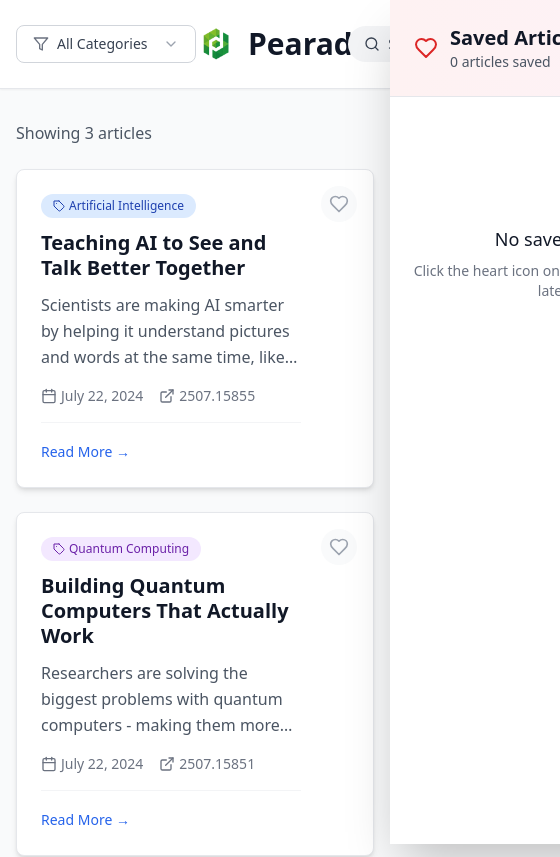
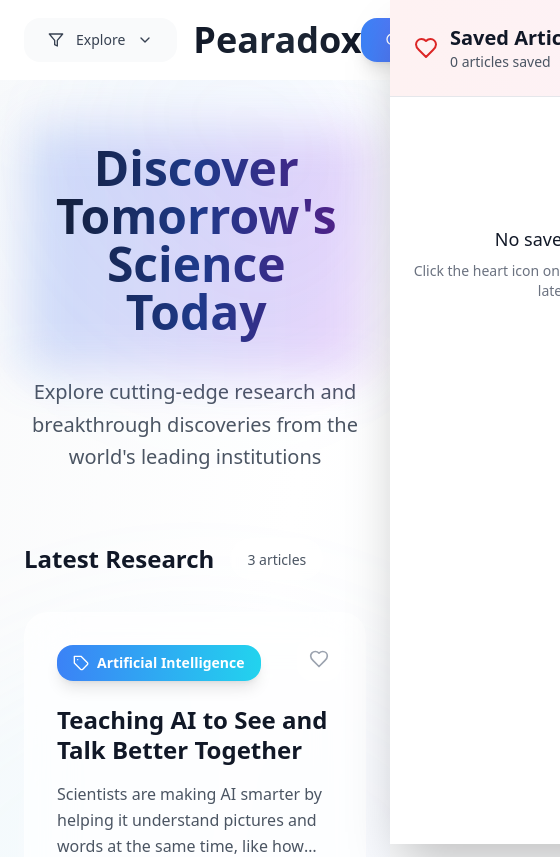
Before and after one commit to parizob/Peardox-2.0, a React (Vite) app: page / in a window 390 px wide. Shown: the top 857 px of the page, 560 px wide, since content can reach past the window. Built offline with nearby package versions, Linux system fonts and the light colour scheme.

Commit message:
updated ui

```diff
--- a/src/App.jsx
+++ b/src/App.jsx
@@ -66,7 +66,14 @@ function App() {
   };
 
   return (
-    <div className="min-h-screen bg-gray-50">
+    <div className="min-h-screen bg-gradient-to-br from-gray-50 via-white to-blue-50/30 relative overflow-hidden">
+      {/* Background Elements */}
+      <div className="absolute inset-0 overflow-hidden pointer-events-none">
+        <div className="absolute top-0 right-0 w-96 h-96 bg-gradient-to-bl from-blue-400/10 to-transparent rounded-full blur-3xl"></div>
+        <div className="absolute bottom-0 left-0 w-96 h-96 bg-gradient-to-tr from-purple-400/10 to-transparent rounded-full blur-3xl"></div>
+        <div className="absolute top-1/2 left-1/2 transform -translate-x-1/2 -translate-y-1/2 w-[800px] h-[800px] bg-gradient-to-r from-cyan-300/5 via-blue-300/5 to-purple-300/5 rounded-full blur-3xl"></div>
+      </div>
+
       <Header
         searchTerm={searchTerm}
         onSearchChange={setSearchTerm}
@@ -77,17 +84,46 @@ function App() {
         savedCount={favorites.size}
       />
 
-      <main className="max-w-7xl mx-auto px-4 sm:px-6 lg:px-8 py-8">
-        <div className="mb-6">
-          <p className="text-gray-600">
-            Showing {filteredArticles.length} article{filteredArticles.length !== 1 ? 's' : ''}
-            {selectedCategory && ` in ${selectedCategory}`}
-            {searchTerm && ` matching "${searchTerm}"`}
-          </p>
+      <main className="relative z-10 max-w-7xl mx-auto px-6 py-12">
+        {/* Hero Section */}
+        {!searchTerm && !selectedCategory && (
+          <div className="text-center mb-16">
+            <div className="relative inline-block">
+              <div className="absolute inset-0 bg-gradient-to-r from-blue-600/20 to-purple-600/20 rounded-2xl blur-xl transform rotate-1"></div>
+              <h2 className="relative text-5xl font-bold bg-gradient-to-r from-gray-900 via-blue-900 to-purple-900 bg-clip-text text-transparent mb-6 px-8 py-4">
+                Discover Tomorrow's Science Today
+              </h2>
+            </div>
+            <p className="text-xl text-gray-600 max-w-2xl mx-auto leading-relaxed">
+              Explore cutting-edge research and breakthrough discoveries from the world's leading institutions
+            </p>
+          </div>
+        )}
+
+        {/* Results Header */}
+        <div className="mb-8">
+          <div className="flex items-center justify-between">
+            <div className="flex items-center space-x-4">
+              <h3 className="text-2xl font-bold text-gray-900">
+                {selectedCategory ? `${selectedCategory} Research` : 'Latest Research'}
+              </h3>
+              <div className="px-4 py-2 bg-white/60 backdrop-blur-sm border border-white/20 rounded-full">
+                <span className="text-sm font-medium text-gray-600">
+                  {filteredArticles.length} article{filteredArticles.length !== 1 ? 's' : ''}
+                </span>
+              </div>
+            </div>
+            {searchTerm && (
+              <div className="text-sm text-gray-500">
+                Results for "{searchTerm}"
+              </div>
+            )}
+          </div>
         </div>
 
+        {/* Articles Grid */}
         {filteredArticles.length > 0 ? (
-          <div className="grid gap-6 md:grid-cols-2 lg:grid-cols-3">
+          <div className="grid gap-8 md:grid-cols-2 lg:grid-cols-3">
             {filteredArticles.map(article => (
               <ArticleCard
                 key={article.id}
@@ -99,11 +135,14 @@ function App() {
             ))}
           </div>
         ) : (
-          <div className="text-center py-12">
-            <BookOpen className="mx-auto h-12 w-12 text-gray-400 mb-4" />
-            <h3 className="text-lg font-medium text-gray-900 mb-2">No articles found</h3>
-            <p className="text-gray-500">
-              Try adjusting your search terms or category filter.
+          <div className="text-center py-20">
+            <div className="relative inline-block mb-8">
+              <div className="absolute inset-0 bg-gradient-to-r from-gray-300/20 to-gray-400/20 rounded-2xl blur-xl"></div>
+              <BookOpen className="relative mx-auto h-24 w-24 text-gray-400" />
+            </div>
+            <h3 className="text-2xl font-bold text-gray-900 mb-4">No Research Found</h3>
+            <p className="text-gray-500 max-w-md mx-auto">
+              Try adjusting your search terms or exploring different categories to discover new research.
             </p>
           </div>
         )}
--- a/src/components/ArticleCard.jsx
+++ b/src/components/ArticleCard.jsx
@@ -4,77 +4,94 @@ import { ExternalLink, Calendar, Tag, Heart } from 'lucide-react';
 const ArticleCard = ({ article, onClick, isFavorite, onToggleFavorite }) => {
   const getCategoryColor = (category) => {
     const colors = {
-      'Artificial Intelligence': 'bg-blue-100 text-blue-800',
-      'Quantum Computing': 'bg-purple-100 text-purple-800',
-      'Edge Computing': 'bg-green-100 text-green-800',
-      'Computer Vision': 'bg-orange-100 text-orange-800',
-      'Natural Language Processing': 'bg-indigo-100 text-indigo-800',
+      'Artificial Intelligence': 'from-blue-500 to-cyan-400',
+      'Quantum Computing': 'from-purple-500 to-pink-400',
+      'Edge Computing': 'from-green-500 to-emerald-400',
+      'Computer Vision': 'from-orange-500 to-yellow-400',
+      'Natural Language Processing': 'from-indigo-500 to-purple-400',
     };
-    return colors[category] || 'bg-gray-100 text-gray-800';
+    return colors[category] || 'from-gray-500 to-gray-400';
   };
 
   const handleFavoriteClick = (e) => {
-    e.stopPropagation(); // Prevent card click when clicking heart
+    e.stopPropagation();
     onToggleFavorite(article.id);
   };
 
   return (
     <div
-      className="bg-white rounded-lg shadow-md hover:shadow-lg transition-shadow duration-300 p-6 cursor-pointer border border-gray-200 hover:border-primary-300 relative"
+      className="group relative bg-white/70 backdrop-blur-xl border border-white/20 rounded-3xl p-8 cursor-pointer transition-all duration-500 hover:bg-white/80 hover:shadow-2xl hover:shadow-blue-500/10 hover:-translate-y-2 hover:scale-[1.02]"
       onClick={() => onClick(article)}
     >
-      {/* Favorite Heart Icon */}
+      {/* Background Glow Effect */}
+      <div className="absolute inset-0 bg-gradient-to-br from-white/40 to-transparent rounded-3xl opacity-0 group-hover:opacity-100 transition-opacity duration-500"></div>
+
+      {/* Favorite Heart */}
       <button
         onClick={handleFavoriteClick}
-        className={`absolute top-4 right-4 p-2 rounded-full transition-all duration-200 ${
+        className={`absolute top-6 right-6 p-3 rounded-2xl transition-all duration-300 z-10 ${
           isFavorite
-            ? 'bg-red-50 text-red-600 hover:bg-red-100'
-            : 'bg-gray-50 text-gray-400 hover:bg-red-50 hover:text-red-500'
+            ? 'bg-gradient-to-r from-red-500 to-pink-500 text-white shadow-lg shadow-red-500/25 scale-110'
+            : 'bg-white/60 backdrop-blur-sm text-gray-400 hover:bg-red-50 hover:text-red-500 hover:scale-110'
         }`}
         title={isFavorite ? 'Remove from favorites' : 'Add to favorites'}
       >
         <Heart
-          className={`h-5 w-5 transition-all duration-200 ${
+          className={`h-5 w-5 transition-all duration-300 ${
             isFavorite ? 'fill-current' : ''
           }`}
         />
       </button>
 
-      <div className="pr-12"> {/* Add right padding to avoid overlap with heart */}
-        <div className="flex items-start justify-between mb-3">
-          <span className={`inline-flex items-center px-3 py-1 rounded-full text-xs font-medium ${getCategoryColor(article.category)}`}>
-            <Tag className="w-3 h-3 mr-1" />
-            {article.category}
-          </span>
+      {/* Category Badge */}
+      <div className="relative mb-6">
+        <div className={`inline-flex items-center px-4 py-2 rounded-2xl bg-gradient-to-r ${getCategoryColor(article.category)} text-white shadow-lg`}>
+          <Tag className="w-4 h-4 mr-2" />
+          <span className="text-sm font-bold">{article.category}</span>
         </div>
+      </div>
 
-        <h3 className="text-xl font-semibold text-gray-900 mb-3 leading-tight">
-          {article.title}
-        </h3>
+      {/* Title */}
+      <h3 className="text-2xl font-bold text-gray-900 mb-4 leading-tight group-hover:text-blue-900 transition-colors duration-300">
+        {article.title}
+      </h3>
 
-        <p className="text-gray-600 mb-4 line-clamp-3 leading-relaxed">
-          {article.shortDescription}
-        </p>
+      {/* Description */}
+      <p className="text-gray-600 mb-6 line-clamp-3 leading-relaxed text-base">
+        {article.shortDescription}
+      </p>
 
-        <div className="flex items-center justify-between">
-          <div className="flex items-center text-sm text-gray-500 space-x-4">
-            <span className="flex items-center">
-              <Calendar className="h-4 w-4 mr-1" />
-              {article.publishedDate}
-            </span>
-            <span className="flex items-center">
-              <ExternalLink className="h-4 w-4 mr-1" />
-              {article.arxivId}
-            </span>
+      {/* Meta Information */}
+      <div className="flex items-center justify-between mb-6">
+        <div className="flex items-center space-x-4 text-sm text-gray-500">
+          <div className="flex items-center bg-gray-50/80 backdrop-blur-sm rounded-full px-3 py-1">
+            <Calendar className="h-4 w-4 mr-2" />
+            <span className="font-medium">{article.publishedDate}</span>
+          </div>
+          <div className="flex items-center bg-gray-50/80 backdrop-blur-sm rounded-full px-3 py-1">
+            <ExternalLink className="h-4 w-4 mr-2" />
+            <span className="font-medium">{article.arxivId}</span>
           </div>
         </div>
+      </div>
 
-        <div className="mt-4 pt-4 border-t border-gray-100">
-          <button className="text-primary-600 hover:text-primary-700 font-medium text-sm transition-colors">
-            Read More →
-          </button>
+      {/* Call to Action */}
+      <div className="relative">
+        <div className="absolute inset-0 bg-gradient-to-r from-blue-500 to-purple-500 rounded-2xl blur-lg opacity-0 group-hover:opacity-30 transition-opacity duration-500"></div>
+        <div className="relative bg-gradient-to-r from-gray-50 to-white border border-gray-200/50 rounded-2xl p-4 group-hover:from-blue-50 group-hover:to-purple-50 group-hover:border-blue-200/50 transition-all duration-500">
+          <div className="flex items-center justify-between">
+            <span className="font-bold text-gray-700 group-hover:text-blue-700 transition-colors duration-300">
+              Explore Research
+            </span>
+            <div className="w-8 h-8 bg-gradient-to-r from-blue-500 to-purple-500 rounded-full flex items-center justify-center group-hover:scale-110 transition-transform duration-300">
+              <ExternalLink className="h-4 w-4 text-white" />
+            </div>
+          </div>
         </div>
       </div>
+
+      {/* Hover Accent Line */}
+      <div className="absolute bottom-0 left-8 right-8 h-1 bg-gradient-to-r from-blue-500 to-purple-500 rounded-full transform scale-x-0 group-hover:scale-x-100 transition-transform duration-500 origin-left"></div>
     </div>
   );
 };
--- a/src/components/Header.jsx
+++ b/src/components/Header.jsx
@@ -1,5 +1,5 @@
-import React, { useState } from 'react';
-import { Search, User, Heart, ChevronDown, Filter } from 'lucide-react';
+import React, { useState, useEffect } from 'react';
+import { Search, User, Heart, ChevronDown, Filter, X } from 'lucide-react';
 
 const Header = ({
   searchTerm,
@@ -12,22 +12,21 @@ const Header = ({
 }) => {
   const [isSearchExpanded, setIsSearchExpanded] = useState(false);
   const [isCategoryDropdownOpen, setIsCategoryDropdownOpen] = useState(false);
+  const [scrollY, setScrollY] = useState(0);
+
+  useEffect(() => {
+    const handleScroll = () => setScrollY(window.scrollY);
+    window.addEventListener('scroll', handleScroll);
+    return () => window.removeEventListener('scroll', handleScroll);
+  }, []);
 
   const handleSearchClick = () => {
     setIsSearchExpanded(true);
   };
 
-  const handleSearchBlur = () => {
-    if (!searchTerm) {
+  const handleSearchClose = () => {
     setIsSearchExpanded(false);
-    }
-  };
-
-  const handleSearchChange = (value) => {
-    onSearchChange(value);
-    if (!value) {
-      setIsSearchExpanded(false);
-    }
+    onSearchChange('');
   };
 
   const handleCategorySelect = (category) => {
@@ -35,70 +34,125 @@ const Header = ({
     setIsCategoryDropdownOpen(false);
   };
 
+  const getCategoryColor = (category) => {
+    const colors = {
+      'Artificial Intelligence': 'from-blue-500 to-cyan-400',
+      'Quantum Computing': 'from-purple-500 to-pink-400',
+      'Edge Computing': 'from-green-500 to-emerald-400',
+      'Computer Vision': 'from-orange-500 to-yellow-400',
+      'Natural Language Processing': 'from-indigo-500 to-purple-400',
+    };
+    return colors[category] || 'from-gray-500 to-gray-400';
+  };
+
   return (
-    <header className="bg-white shadow-sm border-b border-gray-200">
-      <div className="max-w-7xl mx-auto px-4 sm:px-6 lg:px-8 py-6">
+    <>
+      {/* Immersive Search Overlay */}
+      {isSearchExpanded && (
+        <div className="fixed inset-0 bg-black/80 backdrop-blur-xl z-50 flex items-center justify-center">
+          <div className="w-full max-w-3xl mx-4">
+            <div className="relative">
+              <div className="absolute inset-0 bg-gradient-to-r from-blue-600/20 to-purple-600/20 rounded-2xl blur-xl"></div>
+              <div className="relative bg-white/10 backdrop-blur-2xl border border-white/20 rounded-2xl p-8">
+                <div className="flex items-center justify-between mb-6">
+                  <h2 className="text-2xl font-bold text-white">Discover Science</h2>
+                  <button
+                    onClick={handleSearchClose}
+                    className="p-2 text-white/70 hover:text-white hover:bg-white/10 rounded-full transition-all"
+                  >
+                    <X className="h-6 w-6" />
+                  </button>
+                </div>
+                <div className="relative">
+                  <Search className="absolute left-6 top-1/2 transform -translate-y-1/2 h-6 w-6 text-white/50" />
+                  <input
+                    type="text"
+                    placeholder="Search for groundbreaking research..."
+                    value={searchTerm}
+                    onChange={(e) => onSearchChange(e.target.value)}
+                    autoFocus
+                    className="w-full pl-16 pr-6 py-6 bg-white/10 border border-white/20 rounded-2xl text-white placeholder-white/50 text-lg focus:outline-none focus:ring-2 focus:ring-white/30 focus:border-white/30 backdrop-blur-sm"
+                  />
+                </div>
+                {searchTerm && (
+                  <div className="mt-4 text-white/70 text-sm">
+                    Press Enter to search • ESC to close
+                  </div>
+                )}
+              </div>
+            </div>
+          </div>
+        </div>
+      )}
+
+      {/* Main Header */}
+      <header className={`fixed top-0 left-0 right-0 z-40 transition-all duration-500 ${
+        scrollY > 10
+          ? 'bg-white/80 backdrop-blur-xl border-b border-white/20 shadow-xl'
+          : 'bg-white/95 backdrop-blur-md'
+      }`}>
+        <div className="max-w-7xl mx-auto px-6 py-4">
           <div className="flex items-center justify-between">
-          {/* Left Side - Categories Dropdown */}
+
+            {/* Left - Dynamic Categories */}
             <div className="flex-1 flex justify-start">
               <div className="relative">
                 <button
                   onClick={() => setIsCategoryDropdownOpen(!isCategoryDropdownOpen)}
-                className="flex items-center space-x-2 px-4 py-2 bg-white border border-gray-300 rounded-lg hover:border-gray-400 hover:shadow-sm transition-all duration-200 min-w-[180px] justify-between"
+                  className={`group flex items-center space-x-3 px-6 py-3 rounded-2xl transition-all duration-300 ${
+                    selectedCategory
+                      ? `bg-gradient-to-r ${getCategoryColor(selectedCategory)} text-white shadow-lg transform hover:scale-105`
+                      : 'bg-gray-50 hover:bg-gray-100 text-gray-700 hover:shadow-md'
+                  }`}
                 >
-                <div className="flex items-center space-x-2">
-                  <Filter className="h-4 w-4 text-gray-500" />
-                  <span className="text-sm font-medium text-gray-700">
-                    {selectedCategory || 'All Categories'}
+                  <Filter className="h-4 w-4" />
+                  <span className="font-medium text-sm">
+                    {selectedCategory || 'Explore'}
                   </span>
-                </div>
                   <ChevronDown
-                  className={`h-4 w-4 text-gray-400 transition-transform duration-200 ${
+                    className={`h-4 w-4 transition-transform duration-300 ${
                       isCategoryDropdownOpen ? 'rotate-180' : ''
                     }`}
                   />
                 </button>
 
-              {/* Custom Dropdown Menu */}
+                {/* Sleek Dropdown */}
                 {isCategoryDropdownOpen && (
                   <>
-                  {/* Backdrop */}
                     <div
                       className="fixed inset-0 z-10"
                       onClick={() => setIsCategoryDropdownOpen(false)}
                     />
-
-                  {/* Dropdown Content */}
-                  <div className="absolute top-full left-0 mt-2 w-full bg-white border border-gray-200 rounded-lg shadow-lg z-20 overflow-hidden">
-                    <div className="py-1">
+                    <div className="absolute top-full left-0 mt-3 w-80 bg-white/95 backdrop-blur-xl border border-white/20 rounded-2xl shadow-2xl z-20 overflow-hidden">
+                      <div className="p-2">
                         <button
                           onClick={() => handleCategorySelect('')}
-                        className={`w-full px-4 py-3 text-left text-sm hover:bg-gray-50 transition-colors ${
-                          !selectedCategory ? 'bg-primary-50 text-primary-700 font-medium' : 'text-gray-700'
+                          className={`w-full flex items-center space-x-3 px-4 py-3 rounded-xl transition-all duration-200 ${
+                            !selectedCategory
+                              ? 'bg-gradient-to-r from-gray-100 to-gray-50 text-gray-900 shadow-sm'
+                              : 'hover:bg-gray-50 text-gray-700'
                           }`}
                         >
-                        <div className="flex items-center space-x-2">
-                          <div className={`w-2 h-2 rounded-full ${
-                            !selectedCategory ? 'bg-primary-500' : 'bg-transparent'
+                          <div className={`w-3 h-3 rounded-full bg-gradient-to-r from-gray-400 to-gray-300 ${
+                            !selectedCategory ? 'shadow-md' : ''
                           }`} />
-                          <span>All Categories</span>
-                        </div>
+                          <span className="font-medium">All Categories</span>
                         </button>
 
                         {categories.map(category => (
                           <button
                             key={category}
                             onClick={() => handleCategorySelect(category)}
-                          className={`w-full px-4 py-3 text-left text-sm hover:bg-gray-50 transition-colors ${
-                            selectedCategory === category ? 'bg-primary-50 text-primary-700 font-medium' : 'text-gray-700'
+                            className={`w-full flex items-center space-x-3 px-4 py-3 rounded-xl transition-all duration-200 group ${
+                              selectedCategory === category
+                                ? `bg-gradient-to-r ${getCategoryColor(category)} text-white shadow-lg transform scale-[1.02]`
+                                : 'hover:bg-gray-50 text-gray-700 hover:transform hover:scale-[1.01]'
                             }`}
                           >
-                          <div className="flex items-center space-x-2">
-                            <div className={`w-2 h-2 rounded-full ${
-                              selectedCategory === category ? 'bg-primary-500' : 'bg-transparent'
+                            <div className={`w-3 h-3 rounded-full bg-gradient-to-r ${getCategoryColor(category)} ${
+                              selectedCategory === category ? 'bg-white/30 shadow-lg' : 'shadow-md'
                             }`} />
-                            <span>{category}</span>
-                          </div>
+                            <span className="font-medium text-sm">{category}</span>
                           </button>
                         ))}
                       </div>
@@ -108,69 +162,64 @@ const Header = ({
               </div>
             </div>
 
-          {/* Center - Pearadox Branding */}
-          <div className="flex items-center space-x-3">
+            {/* Center - Premium Branding */}
+            <div className="flex items-center space-x-4 group cursor-pointer">
+              <div className="relative">
+                <div className="absolute inset-0 bg-gradient-to-r from-blue-500/20 to-purple-500/20 rounded-xl blur-md group-hover:blur-lg transition-all"></div>
                 <img
                   src="/logo512.png"
                   alt="Pearadox Logo"
-              className="h-10 w-10"
+                  className="relative h-12 w-12 rounded-xl shadow-lg transform group-hover:scale-105 transition-all duration-300"
                 />
-            <h1 className="text-3xl font-bold text-gray-900">Pearadox</h1>
+              </div>
+              <h1 className="text-4xl font-bold bg-gradient-to-r from-gray-900 via-gray-800 to-gray-900 bg-clip-text text-transparent group-hover:from-blue-600 group-hover:via-purple-600 group-hover:to-blue-600 transition-all duration-500">
+                Pearadox
+              </h1>
             </div>
 
-          {/* Right Side - Search, Saved Articles, and Account */}
+            {/* Right - Action Center */}
             <div className="flex-1 flex justify-end items-center space-x-4">
-            {/* Expandable Search */}
-            <div className="relative">
-              {!isSearchExpanded ? (
+
+              {/* Search Trigger */}
               <button
                 onClick={handleSearchClick}
-                  className="flex items-center space-x-2 px-4 py-2 bg-gray-100 hover:bg-gray-200 rounded-full transition-colors text-gray-700"
+                className="group flex items-center space-x-3 px-6 py-3 bg-gradient-to-r from-blue-500 to-purple-500 text-white rounded-2xl hover:from-blue-600 hover:to-purple-600 transform hover:scale-105 transition-all duration-300 shadow-lg hover:shadow-xl"
               >
                 <Search className="h-4 w-4" />
-                  <span className="text-sm font-medium">Search</span>
+                <span className="font-medium text-sm">Search</span>
+                <div className="w-px h-4 bg-white/30"></div>
+                <span className="text-xs opacity-75">⌘K</span>
               </button>
-              ) : (
-                <div className="relative">
-                  <Search className="absolute left-3 top-2.5 h-4 w-4 text-gray-400" />
-                  <input
-                    type="text"
-                    placeholder="Search articles..."
-                    value={searchTerm}
-                    onChange={(e) => handleSearchChange(e.target.value)}
-                    onBlur={handleSearchBlur}
-                    autoFocus
-                    className="w-64 pl-9 pr-4 py-2 border border-gray-300 rounded-full focus:ring-2 focus:ring-primary-500 focus:border-transparent text-sm"
-                  />
-                </div>
-              )}
-            </div>
 
-            {/* Saved Articles Icon */}
+              {/* Saved Articles */}
               <button
                 onClick={onShowSavedArticles}
-              className="relative p-2 text-gray-600 hover:text-primary-600 hover:bg-gray-50 rounded-full transition-colors"
+                className="relative p-3 text-gray-600 hover:text-red-500 hover:bg-red-50 rounded-2xl transition-all duration-300 group"
                 title="Saved Articles"
               >
-              <Heart className="h-6 w-6" />
+                <Heart className="h-6 w-6 group-hover:scale-110 transition-transform" />
                 {savedCount > 0 && (
-                <span className="absolute -top-1 -right-1 bg-red-500 text-white text-xs rounded-full h-5 w-5 flex items-center justify-center">
+                  <div className="absolute -top-1 -right-1 bg-gradient-to-r from-red-500 to-pink-500 text-white text-xs rounded-full h-6 w-6 flex items-center justify-center font-bold shadow-lg animate-pulse">
                     {savedCount}
-                </span>
+                  </div>
                 )}
               </button>
 
-            {/* Account Icon */}
+              {/* Account */}
               <button
-              className="p-2 text-gray-600 hover:text-primary-600 hover:bg-gray-50 rounded-full transition-colors"
+                className="p-3 text-gray-600 hover:text-blue-500 hover:bg-blue-50 rounded-2xl transition-all duration-300 group"
                 title="Account"
               >
-              <User className="h-6 w-6" />
+                <User className="h-6 w-6 group-hover:scale-110 transition-transform" />
               </button>
             </div>
           </div>
         </div>
       </header>
+
+      {/* Content Spacer */}
+      <div className="h-20"></div>
+    </>
   );
 };
 
```
Lines whose indentation alone changed are shown as unchanged.
